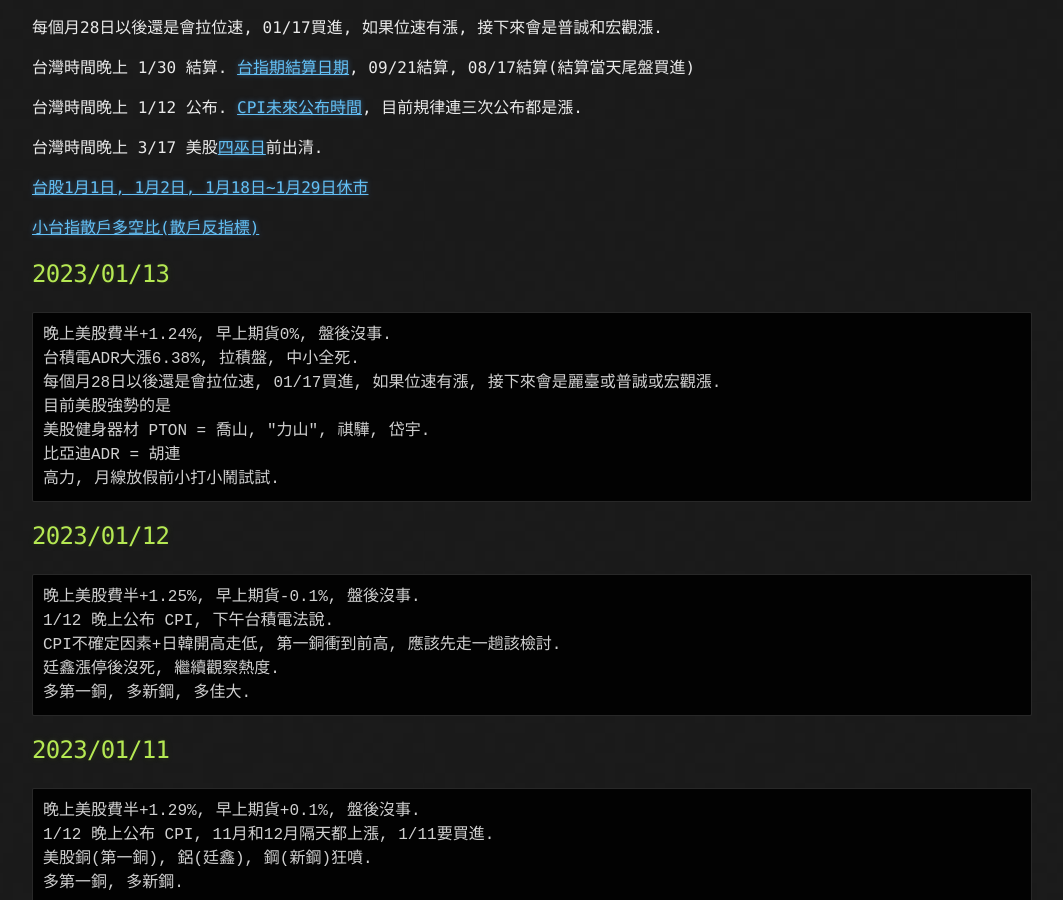
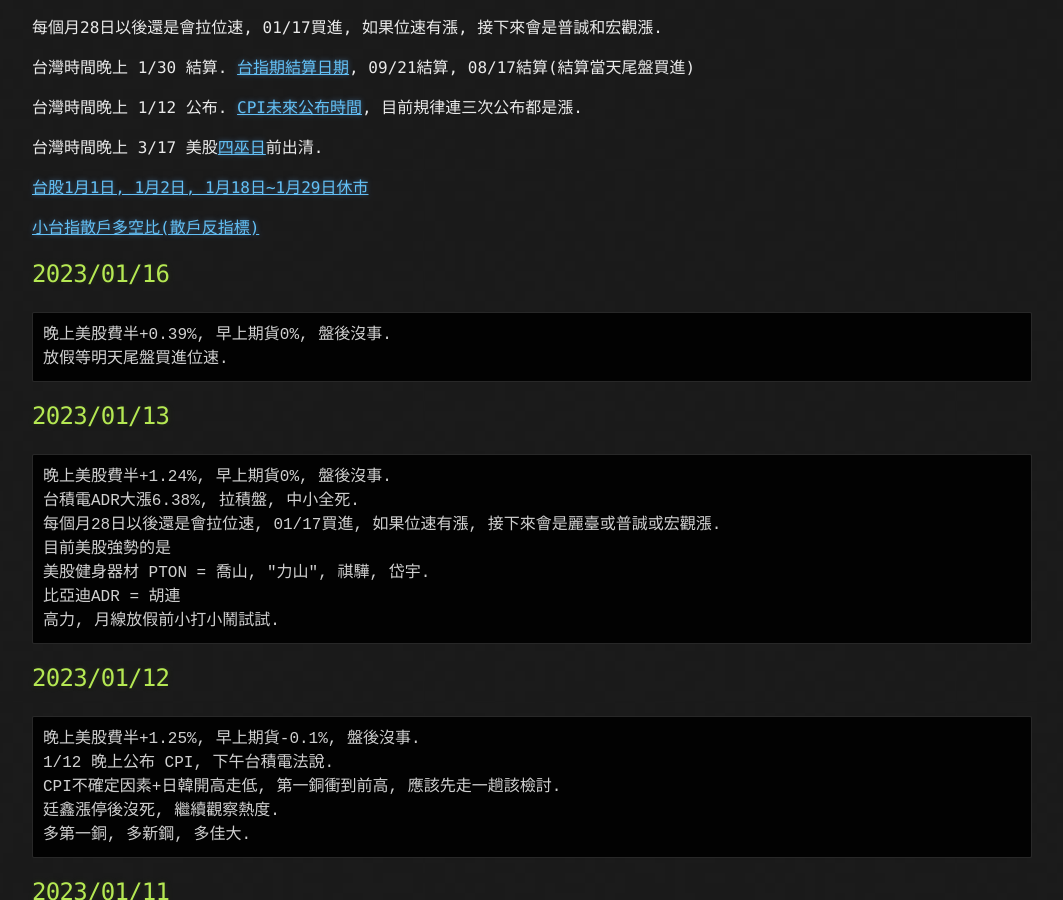
Before and after one commit to lepg5487/Stock_God, a Jekyll site: the page built from index.md, in a window 1280 px wide and 900 px high, scrolled down 362 px. Shown: the whole window, without its empty margins (108-1171 px from the left). Built offline with Jekyll 4.4.1, drawn with Linux system fonts in a browser that asks for light colours; our own code applies the rules of GitHub Pages for plain Markdown files.

Commit message:
Update index.md

````diff
--- a/index.md
+++ b/index.md
@@ -19,6 +19,12 @@ layout: testlayouts
 [台股1月1日, 1月2日, 1月18日~1月29日休市](https://www.twse.com.tw/zh/holidaySchedule/holidaySchedule)
 
 [小台指散戶多空比(散戶反指標)](https://www.macromicro.me/charts/20069/tw-mtx-long-to-short-ratio-of-individual-player)
+
+## 2023/01/16
+```
+晚上美股費半+0.39%, 早上期貨0%, 盤後沒事.
+放假等明天尾盤買進位速.
+```
 
 ## 2023/01/13
 ```
````
